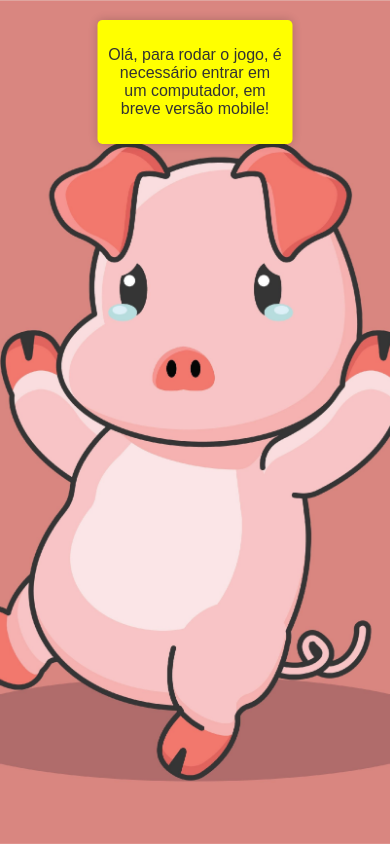
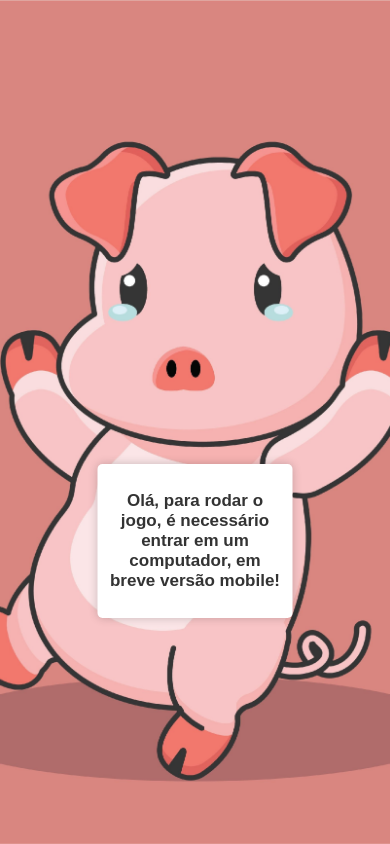
Before and after one commit to nateejpg/Differential-Equations, a plain HTML site: page index.html in a window 390 px wide. Drawn offline with Linux system fonts and the light colour scheme.

Commit message:
Ajusting some issues related to sizing!

```diff
--- a/index.html
+++ b/index.html
@@ -12,7 +12,7 @@
         <source src="song.mp4" type="audio/mp4" autoplay = muted>
         Browser doesn't support the audio element.
     </audio>
-    <div id="resolution-alert" style="display: none; background-color: yellow; padding: 10px; text-align: center;">
+    <div id="resolution-alert" style="display: none; background-color: white; padding: 10px; text-align: center;">
        <p>Olá, para rodar o jogo, é necessário entrar em um computador, em breve versão mobile!</p>
     </div>
     <div id="game-container">
--- a/style.css
+++ b/style.css
@@ -50,6 +50,7 @@ body {
     position: relative;
     font-size: 7rem;
     color: white;
+    margin-top: 3%;
     z-index: 1;
     text-shadow: 2px 2px 4px rgba(0, 0, 0, 0.9);
 }
@@ -247,15 +248,17 @@ body {
     #resolution-alert {
         display: none;
         position: absolute;
-        top: 20px;
+        top: 55%;
         left: 50%;
         transform: translateX(-50%);
-        background-color: #ffc107;
+        background-color: white;
         color: #333;
         padding: 10px;
         border-radius: 5px;
         box-shadow: 0 0 10px rgba(0, 0, 0, 0.2);
         z-index: 1000;
+        font-size: 17px;
+        font-weight: bold;
     }
 
 }
```
